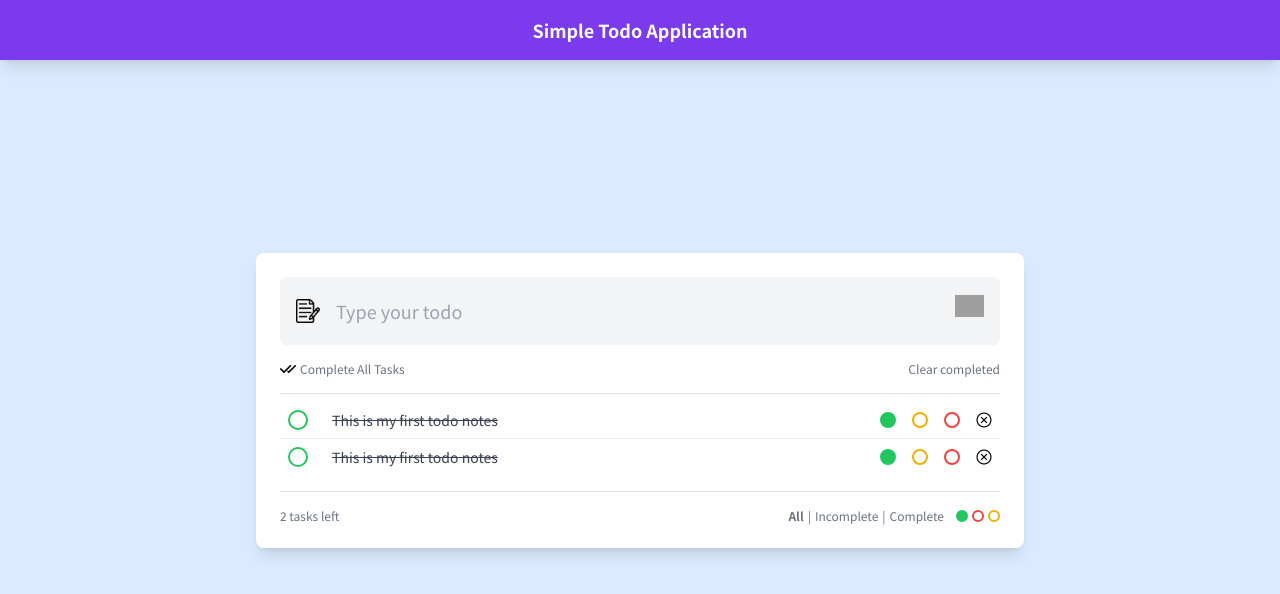
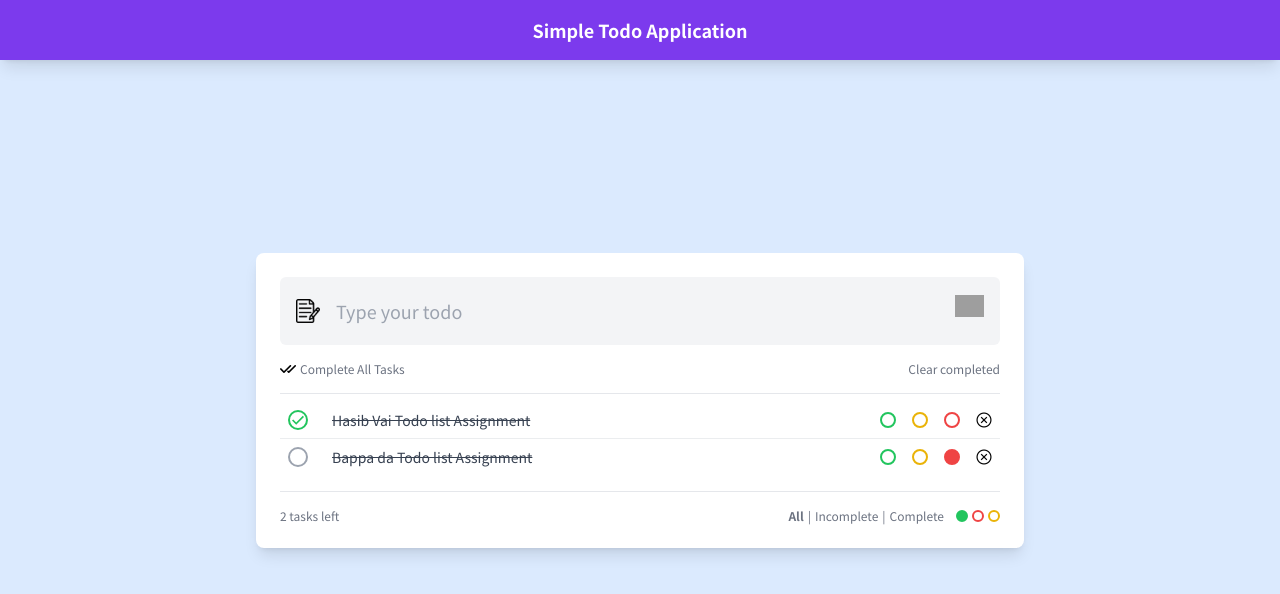
Before and after one commit to bappasahabapi/Redux-Simple-todo-Application, a React (Create React App) app: page / in a window 1280 px wide. Shown: the top 594 px of the page. Built offline with nearby package versions, Linux system fonts and the light colour scheme; grey boxes are pictures that could not be loaded.

Commit message:
Making functional the todo .js

```diff
--- a/src/components/Todo.js
+++ b/src/components/Todo.js
@@ -1,42 +1,82 @@
+
+import { useDispatch } from 'react-redux/es/exports';
 import React from 'react';
-import cancelImage from '../assets/images/cancel.png'
+import cancelImage from '../assets/images/cancel.png';
+import{toggled, colorselected, deleted} from '../components/redux/todos/actions';
 
-export default function Todo() {
+export default function Todo({todo}) {
+
+    const dispatch = useDispatch();
+    const {text, id ,completed, color }=todo;
+
+    // handle status
+    const handleStatusChange =(todoId)=>{
+        dispatch(toggled(todoId));
+    }
+
+
+    // handle color
+    const handleColorChange =(todoId, color)=>{
+        dispatch(colorselected(todoId, color))
+    }
+
+    // handle delete
+    const handleDelete =(todoId)=>{
+        dispatch(deleted(todoId))
+    }
+
     return (
         <div
             className="flex justify-start items-center p-2 hover:bg-gray-100 hover:transition-all space-x-4 border-b border-gray-400/20 last:border-0">
             <div
-                className="rounded-full bg-white border-2 border-gray-400 w-5 h-5 flex flex-shrink-0 justify-center items-center mr-2 border-green-500 focus-within:border-green-500">
+                className={ `rounded-full bg-white border-2 border-gray-400 w-5 h-5 flex flex-shrink-0 justify-center items-center mr-2 ${completed && 'border-green-500 focus-within:border-green-500'}`}>
                 <input
                     type="checkbox"
+                    checked={completed}
+                    onChange={() => handleStatusChange(id)}
                     className="opacity-0 absolute rounded-full" />
+
+                { completed &&
                 <svg
-                    className="hidden fill-current w-3 h-3 text-green-500 pointer-events-none"
-                    viewBox="0 0 20 20" >
+                    className=" fill-current w-3 h-3 text-green-500 pointer-events-none"
+                    viewBox="0 0 20 20"
+                    >
                     <path d="M0 11l2-2 5 5L18 3l2 2L7 18z" />
                 </svg>
+                }
+
             </div>
 
             <div className="select-none flex-1 line-through">
-               This is my first todo notes
+               {text}
             </div>
 
             <div
-                className="flex-shrink-0 h-4 w-4 rounded-full border-2 ml-auto cursor-pointer border-green-500 hover:bg-green-500 bg-green-500"
+                className={`flex-shrink-0 h-4 w-4 rounded-full border-2 ml-auto cursor-pointer  hover:bg-green-500 border-green-500  ${
+                    color === "green" &&
+                 " bg-green-500"}`}
+                 onClick={() => handleColorChange(id,'green')}
             ></div>
 
             <div
-                className="flex-shrink-0 h-4 w-4 rounded-full border-2 ml-auto cursor-pointer border-yellow-500 hover:bg-yellow-500"
+                className={`flex-shrink-0 h-4 w-4 rounded-full border-2 ml-auto cursor-pointer  hover:bg-yellow-500 border-yellow-500 ${
+                    color === "yellow" &&
+                 " bg-yellow-500"}`}
+                 onClick={() => handleColorChange(id,'yellow')}
             ></div>
 
             <div
-                className="flex-shrink-0 h-4 w-4 rounded-full border-2 ml-auto cursor-pointer border-red-500 hover:bg-red-500"
+                className={`flex-shrink-0 h-4 w-4 rounded-full border-2 ml-auto cursor-pointer  hover:bg-red-500 border-red-500 ${
+                    color === "red" &&
+                 " bg-red-500"}`}
+                 onClick={() => handleColorChange(id,'red')}
             ></div>
 
             <img
                 src={cancelImage}
                 className="flex-shrink-0 w-4 h-4 ml-2 cursor-pointer"
                 alt="Cancel"
+                onClick={()=>handleDelete(id)}
             />
         </div>
 
```
